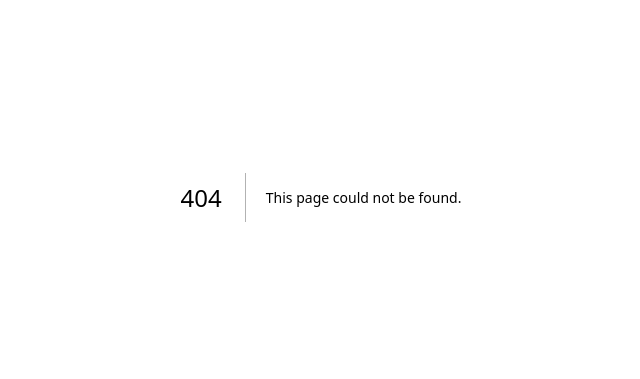
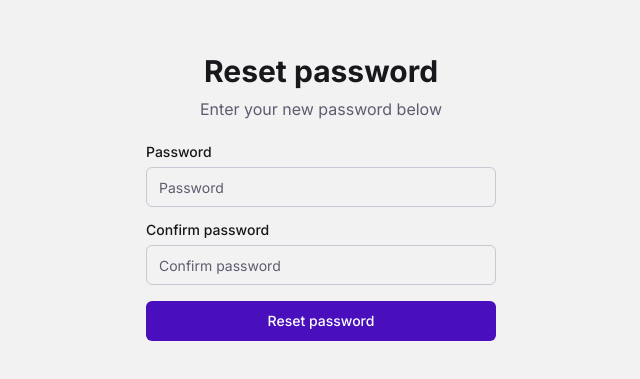
Before and after one commit to AliMuhammadOfficial/open-streamer-fe, a Next.js app: page /reset-password in a window 1280 px wide. Before the commit this address had no page. Shown: the part 203-582 px from the top of the page, without its empty margins (319-959 px from the left). Built offline with nearby package versions, Linux system fonts and the light colour scheme.

Commit message:
reset password page

```diff
--- /dev/null
+++ b/src/app/(auth)/reset-password/page.tsx
@@ -0,0 +1,52 @@
+import type { Metadata } from "next";
+import Image from "next/image";
+
+import { Button } from "@/components/ui/button";
+import { Input } from "@/components/ui/input";
+import { Label } from "@/components/ui/label";
+
+
+export const metadata: Metadata = {
+  title: "Reset Password - Open Streamer",
+  description: "Reset your password on Open Streamer",
+};
+
+export default function ResetPassword() {
+  return (
+    <div className="w-full lg:grid min-h-screen">
+      <div className="flex items-center justify-center py-12">
+        <div className="mx-auto grid w-[350px] gap-6">
+          <div className="grid gap-2 text-center">
+            <h1 className="text-3xl font-bold">Reset password</h1>
+            <p className="text-balance text-muted-foreground">
+              Enter your new password below
+            </p>
+          </div>
+          <div className="grid gap-4">
+            <div className="grid gap-2">
+              <Label htmlFor="password">Password</Label>
+              <Input
+                id="password"
+                type="password"
+                placeholder="Password"
+                required
+              />
+            </div>
+            <div className="grid gap-2">
+              <Label htmlFor="confirm-password">Confirm password</Label>
+              <Input
+                id="confirm-password"
+                type="password"
+                placeholder="Confirm password"
+                required
+              />
+            </div>
+            <Button type="submit" className="w-full">
+              Reset password
+            </Button>
+          </div>
+        </div>
+      </div>
+    </div>
+  );
+}
```
